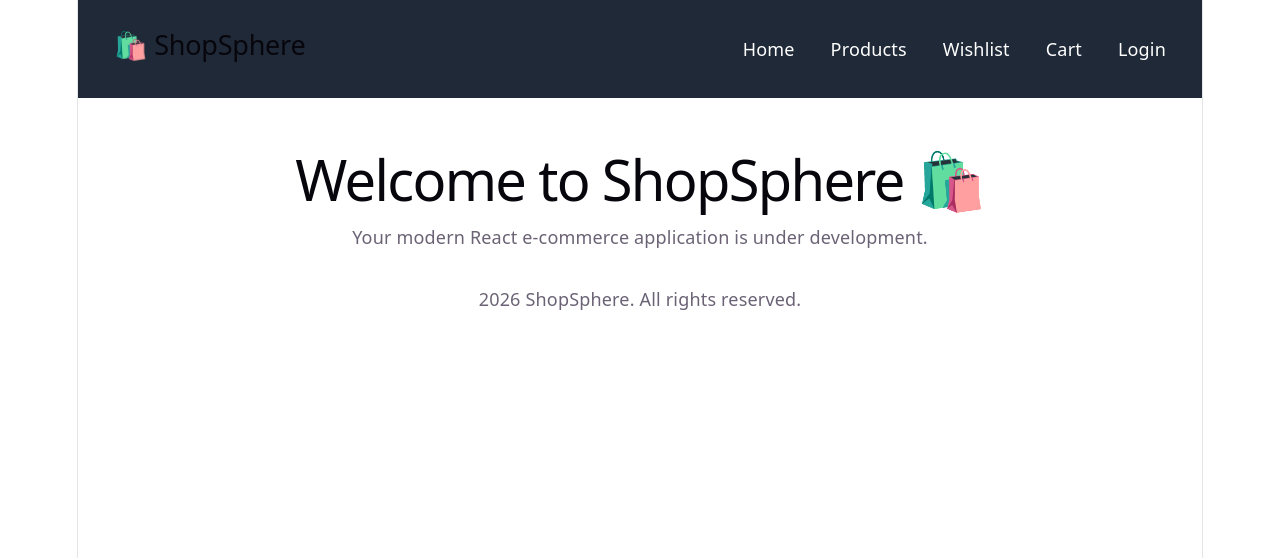
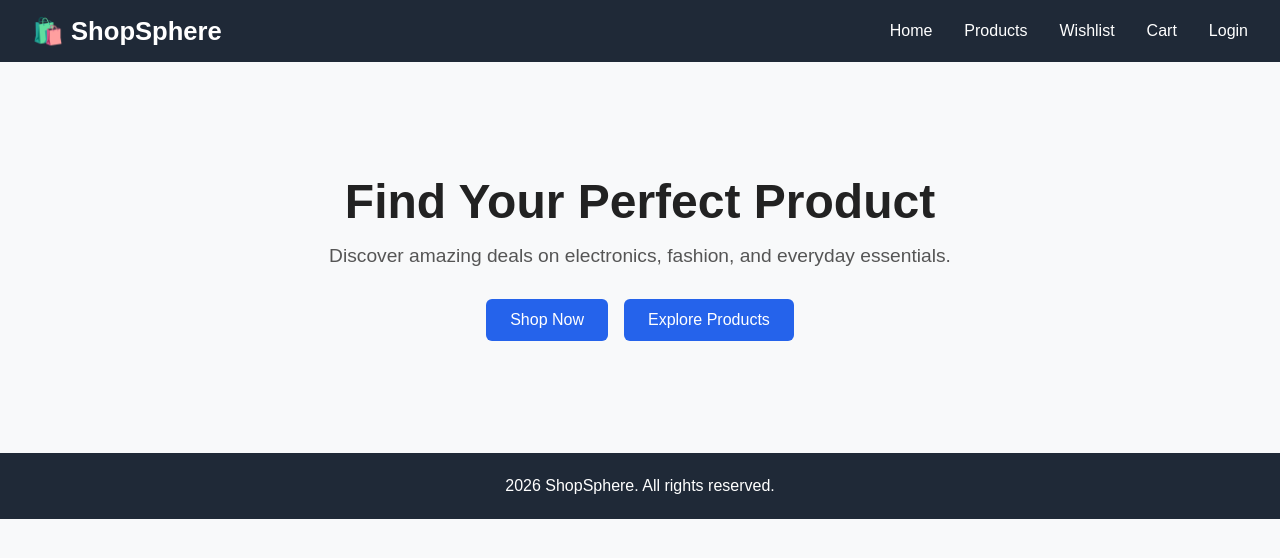
Before and after one commit to Rufith7/shopsphere-ecommerce, a React (Vite) app: page / in a window 1280 px wide. Shown: the top 558 px of the page. Built offline with nearby package versions, Linux system fonts and the light colour scheme.

Commit message:
feat: add hero section to landing page

```diff
--- a/src/App.css
+++ b/src/App.css
@@ -1,14 +1,39 @@
+/* ===========================
+   Global Styles
+=========================== */
+
+* {
+  margin: 0;
+  padding: 0;
+  box-sizing: border-box;
+}
+
+body {
+  font-family: Arial, Helvetica, sans-serif;
+  background: #f8f9fa;
+  color: #222;
+}
+
+main {
+  padding: 2rem;
+}
+
+/* ===========================
+   Navbar
+=========================== */
+
 .navbar {
   display: flex;
   justify-content: space-between;
   align-items: center;
-  background: #1f2937;
+  background-color: #1f2937;
   color: white;
   padding: 1rem 2rem;
 }
 
 .logo {
-  font-size: 1.5rem;
+  font-size: 1.6rem;
+  font-weight: bold;
 }
 
 .nav-links {
@@ -19,8 +44,60 @@
 
 .nav-links li {
   cursor: pointer;
+  transition: 0.3s;
 }
 
-main {
-  padding: 2rem;
+.nav-links li:hover {
+  color: #facc15;
 }
+
+/* ===========================
+   Hero Section
+=========================== */
+
+.hero {
+  text-align: center;
+  padding: 5rem 2rem;
+}
+
+.hero h1 {
+  font-size: 3rem;
+  margin-bottom: 1rem;
+}
+
+.hero p {
+  font-size: 1.2rem;
+  color: #555;
+  margin-bottom: 2rem;
+}
+
+.hero-buttons {
+  display: flex;
+  justify-content: center;
+  gap: 1rem;
+}
+
+.hero-buttons button {
+  padding: 12px 24px;
+  border: none;
+  border-radius: 6px;
+  background-color: #2563eb;
+  color: white;
+  cursor: pointer;
+  font-size: 1rem;
+}
+
+.hero-buttons button:hover {
+  background-color: #1d4ed8;
+}
+
+/* ===========================
+   Footer
+=========================== */
+
+.footer {
+  text-align: center;
+  padding: 1.5rem;
+  background-color: #1f2937;
+  color: white;
+}
--- a/src/App.jsx
+++ b/src/App.jsx
@@ -1,6 +1,8 @@
+import "./App.css";
+
 import Navbar from "./components/Navbar";
+import Hero from "./components/Hero";
 import Footer from "./components/Footer";
-import "./App.css";
 
 function App() {
   return (
@@ -8,8 +10,7 @@ function App() {
       <Navbar />
 
       <main>
-        <h1>Welcome to ShopSphere 🛍️</h1>
-        <p>Your modern React e-commerce application is under development.</p>
+        <Hero />
       </main>
 
       <Footer />
--- a/src/components/Footer.jsx
+++ b/src/components/Footer.jsx
@@ -1,7 +1,7 @@
 function Footer() {
   return (
-    <footer>
-      <p>2026 ShopSphere. All rights reserved.</p>
+    <footer className="footer">
+      <p> 2026 ShopSphere. All rights reserved.</p>
     </footer>
   );
 }
--- /dev/null
+++ b/src/components/Hero.jsx
@@ -0,0 +1,18 @@
+function Hero() {
+  return (
+    <section className="hero">
+      <h1>Find Your Perfect Product</h1>
+
+      <p>
+        Discover amazing deals on electronics, fashion, and everyday essentials.
+      </p>
+
+      <div className="hero-buttons">
+        <button>Shop Now</button>
+        <button>Explore Products</button>
+      </div>
+    </section>
+  );
+}
+
+export default Hero;
--- a/src/index.css
+++ b/src/index.css
@@ -1,111 +1,9 @@
-:root {
-  --text: #6b6375;
-  --text-h: #08060d;
-  --bg: #fff;
-  --border: #e5e4e7;
-  --code-bg: #f4f3ec;
-  --accent: #aa3bff;
-  --accent-bg: rgba(170, 59, 255, 0.1);
-  --accent-border: rgba(170, 59, 255, 0.5);
-  --social-bg: rgba(244, 243, 236, 0.5);
-  --shadow:
-    rgba(0, 0, 0, 0.1) 0 10px 15px -3px, rgba(0, 0, 0, 0.05) 0 4px 6px -2px;
-
-  --sans: system-ui, 'Segoe UI', Roboto, sans-serif;
-  --heading: system-ui, 'Segoe UI', Roboto, sans-serif;
-  --mono: ui-monospace, Consolas, monospace;
-
-  font: 18px/145% var(--sans);
-  letter-spacing: 0.18px;
-  color-scheme: light dark;
-  color: var(--text);
-  background: var(--bg);
-  font-synthesis: none;
-  text-rendering: optimizeLegibility;
-  -webkit-font-smoothing: antialiased;
-  -moz-osx-font-smoothing: grayscale;
-
-  @media (max-width: 1024px) {
-    font-size: 16px;
-  }
-}
-
-@media (prefers-color-scheme: dark) {
-  :root {
-    --text: #9ca3af;
-    --text-h: #f3f4f6;
-    --bg: #16171d;
-    --border: #2e303a;
-    --code-bg: #1f2028;
-    --accent: #c084fc;
-    --accent-bg: rgba(192, 132, 252, 0.15);
-    --accent-border: rgba(192, 132, 252, 0.5);
-    --social-bg: rgba(47, 48, 58, 0.5);
-    --shadow:
-      rgba(0, 0, 0, 0.4) 0 10px 15px -3px, rgba(0, 0, 0, 0.25) 0 4px 6px -2px;
-  }
-
-  #social .button-icon {
-    filter: invert(1) brightness(2);
-  }
+* {
+  margin: 0;
+  padding: 0;
+  box-sizing: border-box;
 }
 
 body {
-  margin: 0;
+  font-family: Arial, Helvetica, sans-serif;
 }
-
-#root {
-  width: 1126px;
-  max-width: 100%;
-  margin: 0 auto;
-  text-align: center;
-  border-inline: 1px solid var(--border);
-  min-height: 100svh;
-  display: flex;
-  flex-direction: column;
-  box-sizing: border-box;
-}
-
-h1,
-h2 {
-  font-family: var(--heading);
-  font-weight: 500;
-  color: var(--text-h);
-}
-
-h1 {
-  font-size: 56px;
-  letter-spacing: -1.68px;
-  margin: 32px 0;
-  @media (max-width: 1024px) {
-    font-size: 36px;
-    margin: 20px 0;
-  }
-}
-h2 {
-  font-size: 24px;
-  line-height: 118%;
-  letter-spacing: -0.24px;
-  margin: 0 0 8px;
-  @media (max-width: 1024px) {
-    font-size: 20px;
-  }
-}
-p {
-  margin: 0;
-}
-
-code,
-.counter {
-  font-family: var(--mono);
-  display: inline-flex;
-  border-radius: 4px;
-  color: var(--text-h);
-}
-
-code {
-  font-size: 15px;
-  line-height: 135%;
-  padding: 4px 8px;
-  background: var(--code-bg);
-}
```
